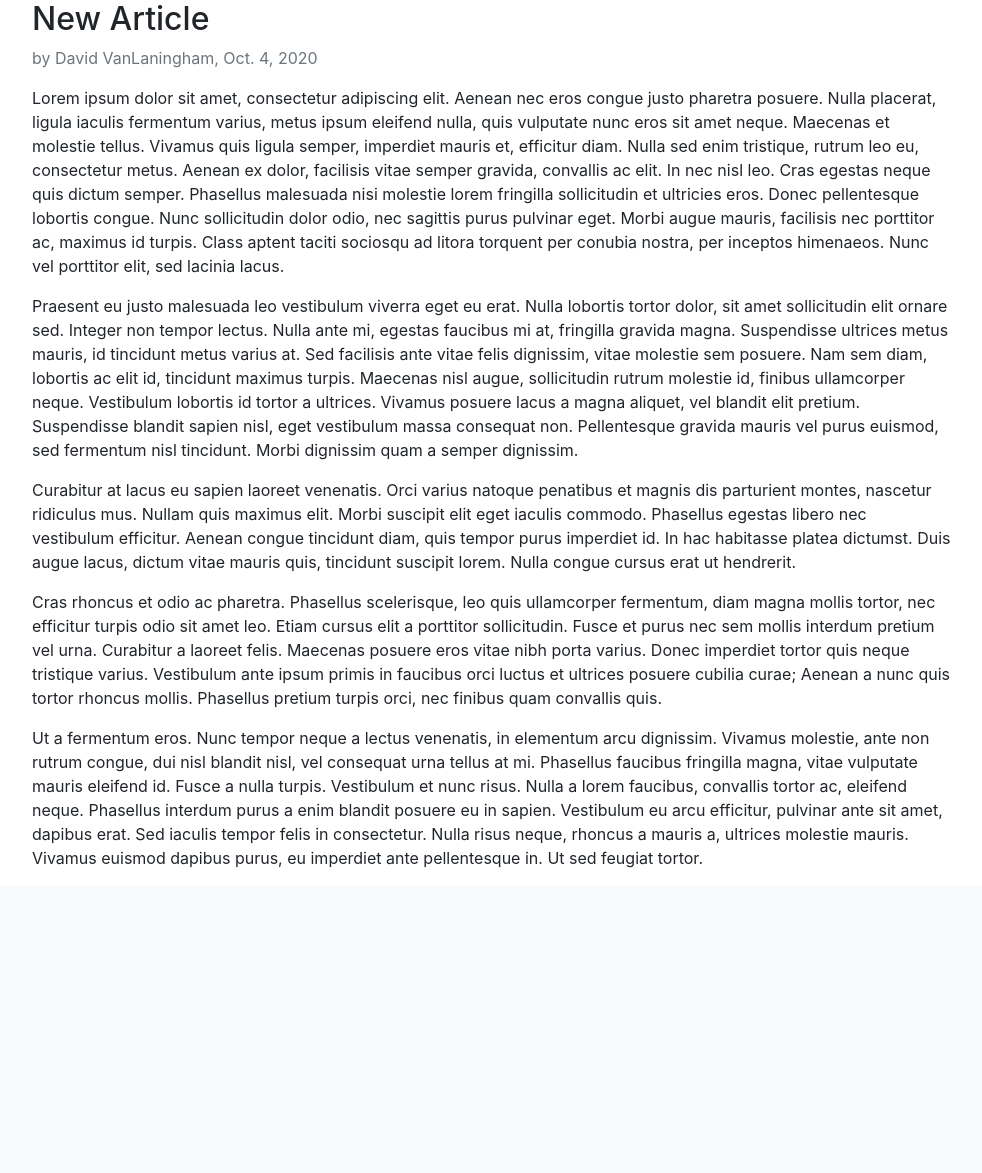
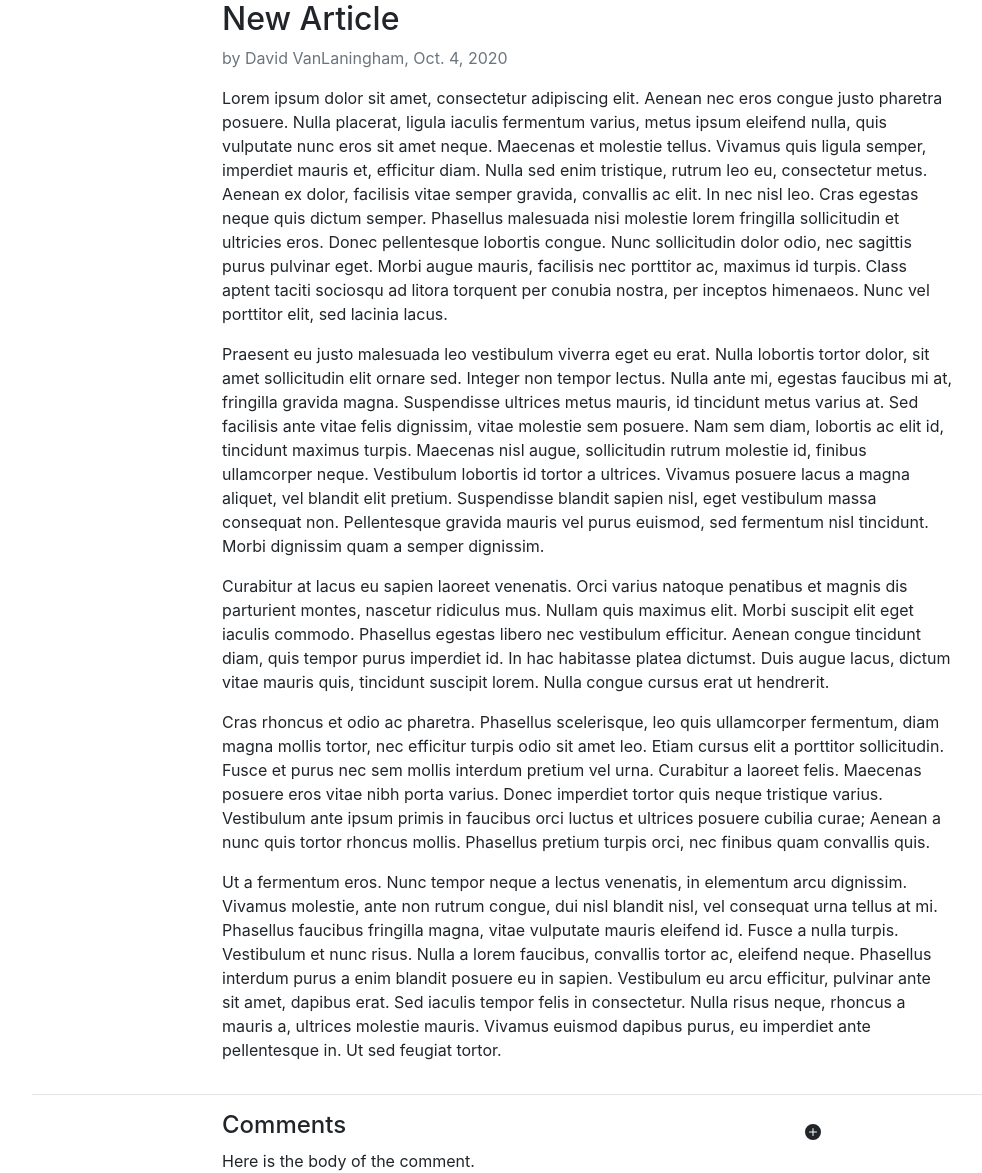
Before and after one commit to dsvanlani/The-Trailhead-Blog, a Django app: a page that uses blog/articles/templates/articles/article-page.html in a window 1280 px wide. Shown: the part 58-1231 px from the top of the page, without its empty margins (53-1035 px from the left). Before the commit the page ends 926 px from the top, so only its background shows below. Run offline with Django 3.2, Linux system fonts and the light colour scheme; data comes from the database, SQL or seed files in the repository; both versions use the stored data as it was after the commit; some libraries are stand-ins or nearby versions.

Commit message:
Began the comment feature

```diff
--- a/blog/articles/models.py
+++ b/blog/articles/models.py
@@ -20,6 +20,7 @@ class Comment(models.Model):
     author_email = models.CharField(max_length=64, null=False)
     body = models.TextField()
     datetime = models.DateTimeField(auto_now_add=True)
+    article = models.ForeignKey(Article, on_delete=models.CASCADE, null=True)
 
 class Subscriber(models.Model):
     name = models.CharField(max_length=64)
--- a/blog/articles/templates/articles/article-page.html
+++ b/blog/articles/templates/articles/article-page.html
@@ -1,7 +1,13 @@
 {% extends 'articles/layout2.html' %}
+{% load static %}
+{% block script %}
+<script src="{% static 'javascript/article-page.js' %}"></script>
+{% endblock %}
 {% block body %}
 <div class="container">
     <div class="row">
+        <div class="col-sm-2">
+        </div>
         <!-- Main Article Column -->
         <div class="col">
             <h2>{{ article.title }}</h2>
@@ -11,7 +17,58 @@
         <!-- Suggested Articles -->
         <!-- TODO: generate 3 suggested articles and display them in this -->
         <div class="col-sm-2">
+        </div>
+    </div>
+    <hr>
+    <div class="row">
+        <div class="col-sm-2"></div>
+        <div class="col">
+            <h4>Comments</h4>
+        </div>
+        <div class="col-2">
+            <button class="btn btn-outline-link" id="new-comment-button">
+                <svg width="1em" height="1em" viewBox="0 0 16 16" class="bi bi-plus-circle-fill" fill="currentColor" xmlns="http://www.w3.org/2000/svg">
+                <path fill-rule="evenodd" d="M16 8A8 8 0 1 1 0 8a8 8 0 0 1 16 0zM8.5 4.5a.5.5 0 0 0-1 0v3h-3a.5.5 0 0 0 0 1h3v3a.5.5 0 0 0 1 0v-3h3a.5.5 0 0 0 0-1h-3v-3z"/>
+                </svg>
+            </button>
+            <button class="btn btn-outline-link" id="less-comment-button" style="display: none;">
+                <svg width="1em" height="1em" viewBox="0 0 16 16" class="bi bi-dash-circle-fill" fill="currentColor" xmlns="http://www.w3.org/2000/svg">
+                <path fill-rule="evenodd" d="M16 8A8 8 0 1 1 0 8a8 8 0 0 1 16 0zM4.5 7.5a.5.5 0 0 0 0 1h7a.5.5 0 0 0 0-1h-7z"/>
+                </svg>
+            </button>
+        </div>
+        <div class="col-sm-2"></div>
+    </div>
+    <div class="row">
+        <div class="col-sm-2"></div>
 
+        <!-- COMMENT BOX -->
+        <div class="col">
+            <div id="new-comment-box">
+                <form id="new-comment-form" class="form-inline">
+                    <div class="form-group">
+                        <input type="text" id="commenter-name" placeholder="Display Name" required>
+                        <input type="email" id="commenter-email" placeholder="Email" required>
+                    </div>
+                </form>
+                 <div class="form-group">
+                     <textarea class="form-control" style="width: 100%; height: 150px;"></textarea>
+                 </div>
+                <div class="form-group">
+                    <button class="form-control btn btn-outline-primary">Submit</button>
+                </div>
+            </div>
+        </div>
+            <div class="col-sm-2"></div>
+    </div>
+
+    <!-- COMMENTS SECTION -->
+    <div class="row">
+        <div class="col-sm-2"></div>
+        <div class="col">
+            {% for comment in comments %}
+            {{ comment.body }}
+            {% endfor %}
         </div>
     </div>
 </div>
--- a/blog/articles/views.py
+++ b/blog/articles/views.py
@@ -61,9 +61,13 @@ def article_page(request, url):
     content = f.read()
     f.close()
 
+    # Get all the comments
+    comments = Comment.objects.filter(article=article).all()
+
     context = {
         "article": article,
-        "content": content
+        "content": content,
+        "comments": comments
     }
     return render(request, 'articles/article-page.html', context)
 
--- /dev/null
+++ b/blog/static/javascript/article-page.js
@@ -0,0 +1,20 @@
+function displayNewComment() {
+  document.querySelector("#new-comment-box").style.display = 'block'
+  document.querySelector("#new-comment-button").style.display = 'none'
+  document.querySelector("#less-comment-button").style.display = 'block'
+
+  // Scroll down to it
+  document.querySelector("#new-comment-box").scrollIntoView()
+}
+
+function hideNewComment() {
+  document.querySelector("#new-comment-box").style.display = 'none'
+  document.querySelector("#new-comment-button").style.display = 'block'
+  document.querySelector("#less-comment-button").style.display = 'none'
+}
+
+document.addEventListener("DOMContentLoaded", () => {
+  document.querySelector('#new-comment-button').onclick = displayNewComment
+
+  document.querySelector("#less-comment-button").onclick = hideNewComment
+})
--- a/blog/static/stylesheets/style.css
+++ b/blog/static/stylesheets/style.css
@@ -10,4 +10,12 @@
   color: grey;
 }
 
+table {
+  padding: 4px;
+}
+
+#new-comment-box {
+  display: none;
+}
+
 /*# sourceMappingURL=style.css.map */
--- a/blog/static/stylesheets/style.scss
+++ b/blog/static/stylesheets/style.scss
@@ -12,3 +12,7 @@
 table {
     padding:4px;
     }
+
+#new-comment-box {
+    display: none;
+    }
```
Also changed, not shown: blog/articles/migrations/0009_comment_article.py (added), blog/db.sqlite3, 1 other file.
